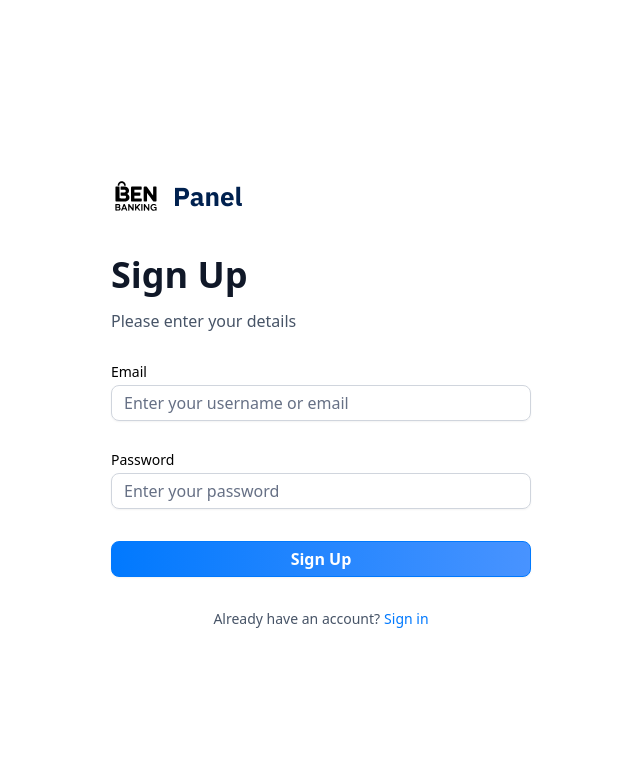
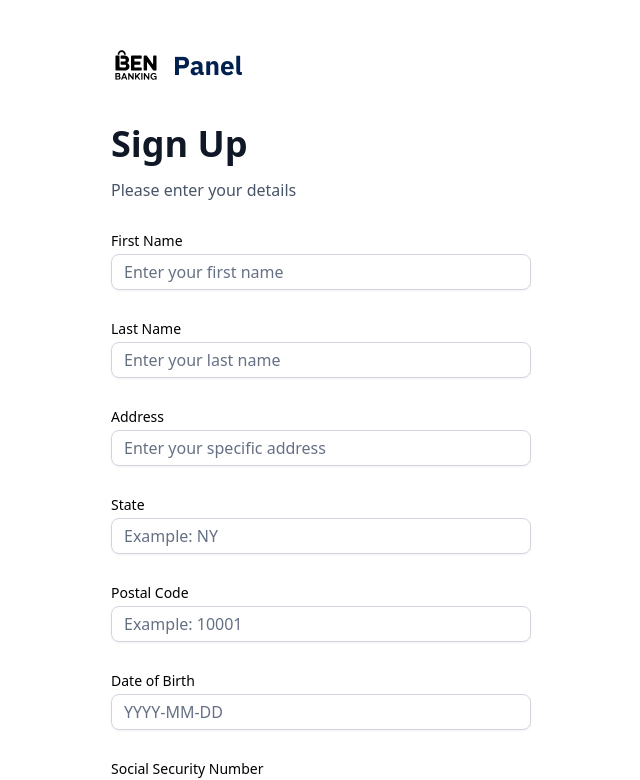
Before and after one commit to behnamac/project-ben-banking-app, a Next.js app: page /sign-up in a window 1280 px wide. Shown: the top 780 px of the page, without its empty margins (319-959 px from the left). Built offline with nearby package versions, Linux system fonts and the light colour scheme.

Commit message:
Add additional fields to authFormSchema for sign-up and update AuthForm to include them

```diff
--- a/app/components/AuthForm.tsx
+++ b/app/components/AuthForm.tsx
@@ -58,9 +58,54 @@ const AuthForm = ({ type }: AuthFormProps) => {
         <div className="flex flex-col gap-4">{/* PlaidLink */}</div>
       ) : (
         <>
-          {" "}
           <Form {...form}>
             <form onSubmit={form.handleSubmit(onSubmit)} className="space-y-8">
+              {type === "sign-up" && (
+                <>
+                  <CustomInput
+                    name="firstName"
+                    label="First Name"
+                    placeholder="Enter your first name"
+                    control={form.control}
+                  />
+                  <CustomInput
+                    name="lastName"
+                    label="Last Name"
+                    placeholder="Enter your last name"
+                    control={form.control}
+                  />
+                  <CustomInput
+                    name="address"
+                    label="Address"
+                    placeholder="Enter your specific address"
+                    control={form.control}
+                  />
+                  <CustomInput
+                    name="state"
+                    label="State"
+                    placeholder="Example: NY"
+                    control={form.control}
+                  />
+                  <CustomInput
+                    name="postalCode"
+                    label="Postal Code"
+                    placeholder="Example: 10001"
+                    control={form.control}
+                  />
+                  <CustomInput
+                    name="dateOfBirth"
+                    label="Date of Birth"
+                    placeholder="YYYY-MM-DD"
+                    control={form.control}
+                  />
+                   <CustomInput
+                    name="ssn"
+                    label="Social Security Number"
+                    placeholder="Example: 123-45-6789"
+                    control={form.control}
+                  />
+                </>
+              )}
               <CustomInput
                 name="email"
                 label="Email"
--- a/lib/utils.ts
+++ b/lib/utils.ts
@@ -195,8 +195,23 @@ export const getTransactionStatus = (date: Date) => {
   return date > twoDaysAgo ? "Processing" : "Success";
 };
 
-
 export const authFormSchema = z.object({
+  // sign-up
+  firstName: z.string().min(2, "First name must be at least 2 characters long"),
+  lastName: z.string().min(2, "First name must be at least 2 characters long"),
+  address: z
+    .string()
+    .min(2, "First name must be at least 2 characters long")
+    .max(50),
+  state: z.string().min(2, "First name must be at least 2 characters long").max(2),
+  postalCode: z
+    .string()
+    .min(2, "First name must be at least 2 characters long").max(6),
+  dateOfBirth: z
+    .string()
+    .min(2, "First name must be at least 2 characters long"),
+  ssn: z.string().min(2, "First name must be at least 2 characters long"),
+  // both sign-up and sign-in
   email: z.string().email(),
   password: z.string().min(8, "Password must be at least 8 characters long"),
 });
```
